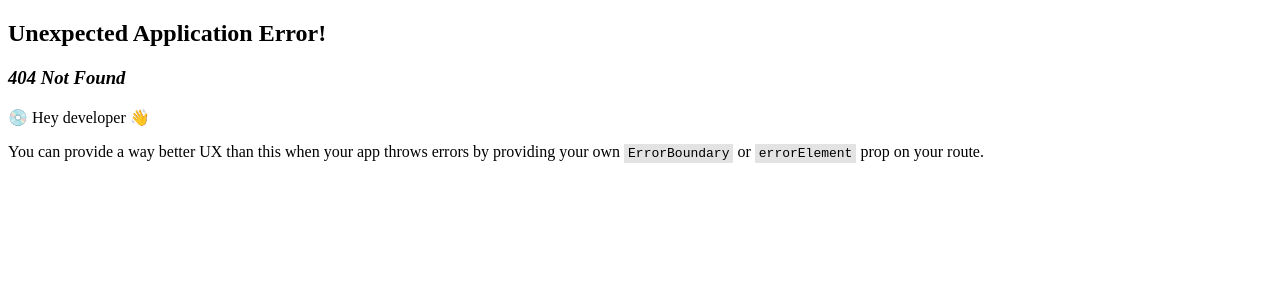
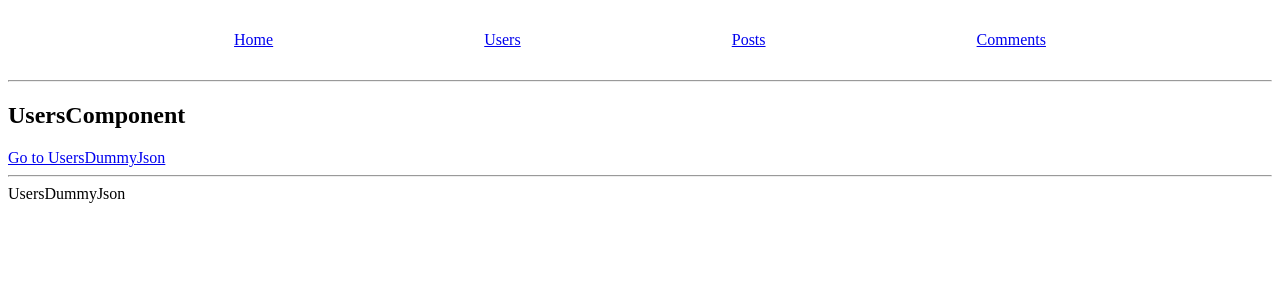
Before and after one commit to LavrekhaLucy/react, a React (Vite) app: page /users/dummy-json in a window 1280 px wide. Before the commit this address had no page. Shown: the top 300 px of the page. Built offline with nearby package versions, Linux system fonts and the light colour scheme.

Commit message:
hw3/qL0b5uh/corrected

```diff
--- /dev/null
+++ b/src/components/comments-dummy-json/CommentsDummyJson.tsx
@@ -0,0 +1,13 @@
+
+
+
+const CommentsDummyJson = () => {
+    return (
+        <div>
+            CommentsDummyJson
+
+        </div>
+    );
+};
+
+export default CommentsDummyJson;
--- a/src/components/comments/CommentsComponent.tsx
+++ b/src/components/comments/CommentsComponent.tsx
@@ -1,9 +1,13 @@
+import {Link, Outlet} from "react-router-dom";
 
 
 const CommentsComponent = () => {
     return (
         <div>
-            CommentsComponent
+            <h2>CommentsComponent</h2>
+            <Link to="dummy-json">Go to CommentsDummyJson</Link>
+            <hr/>
+            <Outlet/>
         </div>
     );
 };
--- a/src/components/menu/Menu.tsx
+++ b/src/components/menu/Menu.tsx
@@ -11,13 +11,6 @@ const Menu = () => {
                 <li><Link to={'comments'}> Comments </Link></li>
 
             </ul>
-            <ul>
-
-                <li><Link to={'usersDJ'}> UsersDummyJSON </Link></li>
-                <li><Link to={'postsDJ'}> PostsDummyJSON </Link></li>
-
-
-            </ul>
         </div>
     );
 };
--- a/src/components/posts/PostsComponent.tsx
+++ b/src/components/posts/PostsComponent.tsx
@@ -1,9 +1,14 @@
+import {Link, Outlet} from "react-router-dom";
 
 
 const PostsComponent = () => {
     return (
         <div>
-            PostsComponent
+            <h2>PostsComponent</h2>
+            <Link to="dummy-json">Go to PostsDummyJson</Link>
+            <hr/>
+            <Outlet/>
+
         </div>
     );
 };
--- a/src/components/users/UsersComponent.tsx
+++ b/src/components/users/UsersComponent.tsx
@@ -1,9 +1,14 @@
+import {Link, Outlet} from "react-router-dom";
 
 
 const UsersComponent = () => {
     return (
         <div>
-            UsersComponent
+            <h2>UsersComponent</h2>
+            <Link to="dummy-json">Go to UsersDummyJson</Link>
+            <hr/>
+            <Outlet/>
+
         </div>
     );
 };
--- a/src/constants/urls.ts
+++ b/src/constants/urls.ts
@@ -29,10 +29,16 @@ export const urlDJ = {
     },
 
     posts: {
-            allPosts: urlDummyJSON + '/posts',
-            byId: (id: number) => urlDummyJSON + '/' + id,
-            userDummyJSONPostsById: (id: number) => urlDummyJSON + '/posts?userId=' + id
+        allPosts: urlDummyJSON + '/posts',
+        byId: (id: number) => urlDummyJSON + '/' + id,
+        userDummyJSONPostsById: (id: number) => urlDummyJSON + '/posts?userId=' + id
 
-        }
+        },
+    comments : {
+        allComments : urlDummyJSON + '/posts',
+        byId: (id: number) =>  urlDummyJSON + '/' + id,
+        userDummyJSONCommentsById: (id: number) => urlDummyJSON + '/comments?userId=' + id
+
+    }
 
 }
--- /dev/null
+++ b/src/model/ICommentDummyjson.ts
@@ -0,0 +1,6 @@
+export interface ICommentDummyjson {
+    comments:[];
+    total: number;
+    skip: number;
+    limit: number;
+}
--- a/src/servises/api.servise.ts
+++ b/src/servises/api.servise.ts
@@ -4,6 +4,7 @@
     import {IComment} from "../model/IComment.ts";
     import {IUserDummyJson} from "../model/IUserDummyjson.ts";
     import {IPostDummyJson} from "../model/IPostDummyjson.ts";
+    import {ICommentDummyjson} from "../model/ICommentDummyjson.ts";
 
     export const userService  = {
         getUsers: async ():Promise<IUser[]> =>{
@@ -28,17 +29,27 @@
 
         }
     }
+
     export const userServiceDummyJSON  = {
-        getUsers: async ():Promise<IUserDummyJson[]> =>{
+        getUsersDJ: async ():Promise<IUserDummyJson[]> =>{
             return await fetch(urlDJ.users.allUsers)
                 .then(value =>value.json())
 
         }
     }
+
     export const postServiceDummyJSON = {
-        getAllPostsOfUserById: async (id:number):Promise<IPostDummyJson[]> =>{
+        getAllPostsOfUserByIdDJ: async (id:number):Promise<IPostDummyJson[]> =>{
             return await fetch(urlDJ.posts.userDummyJSONPostsById(id))
                 .then(value => value.json())
 
         }
     }
+
+    export const commentServiceDummyJSON  = {
+        getAllCommentsOfUserByIdDJ: async (id:number):Promise<ICommentDummyjson[]> =>{
+            return await fetch(urlDJ.comments.userDummyJSONCommentsById(id))
+                .then(value => value.json())
+
+        }
+    }
```
Also changed, not shown: src/router/routes.tsx (+11 -5 lines).
